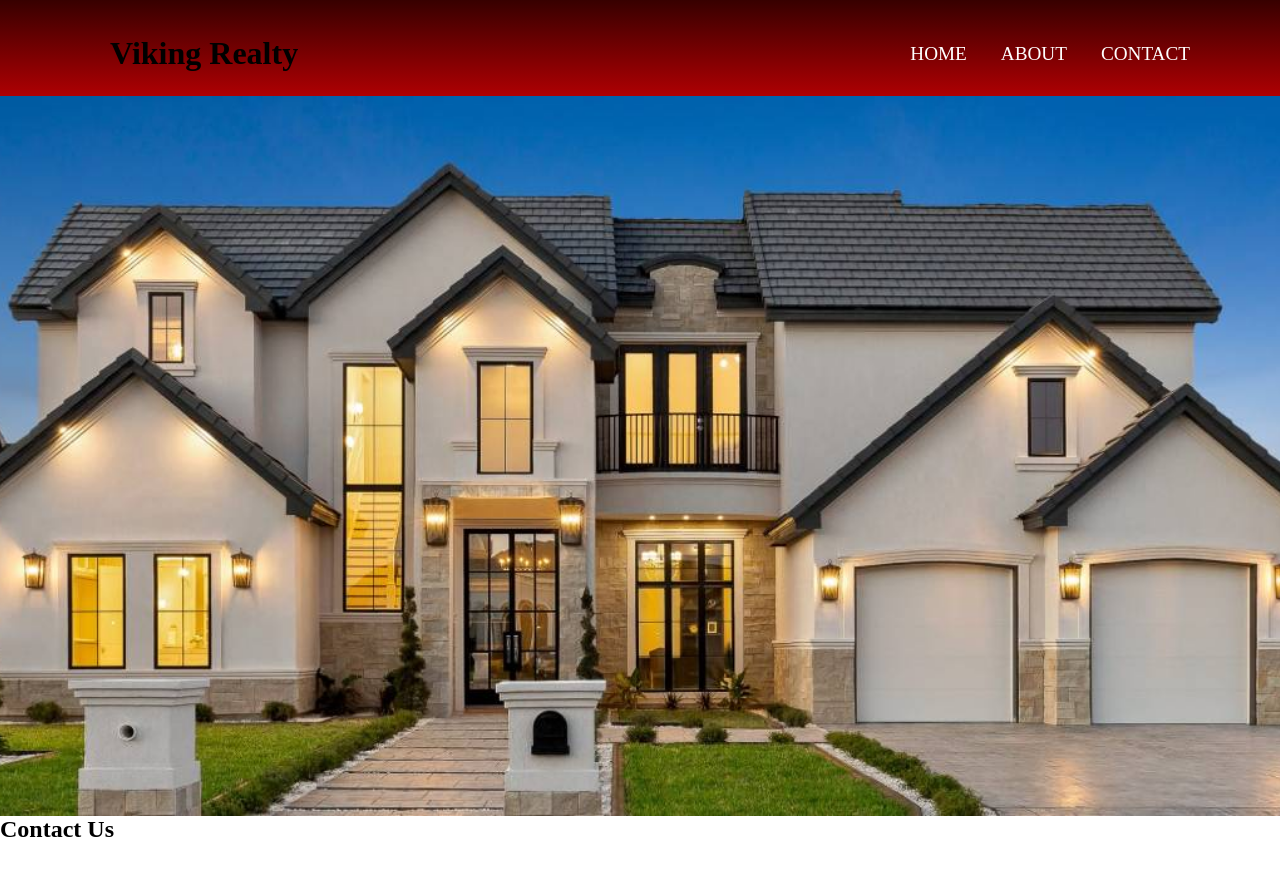
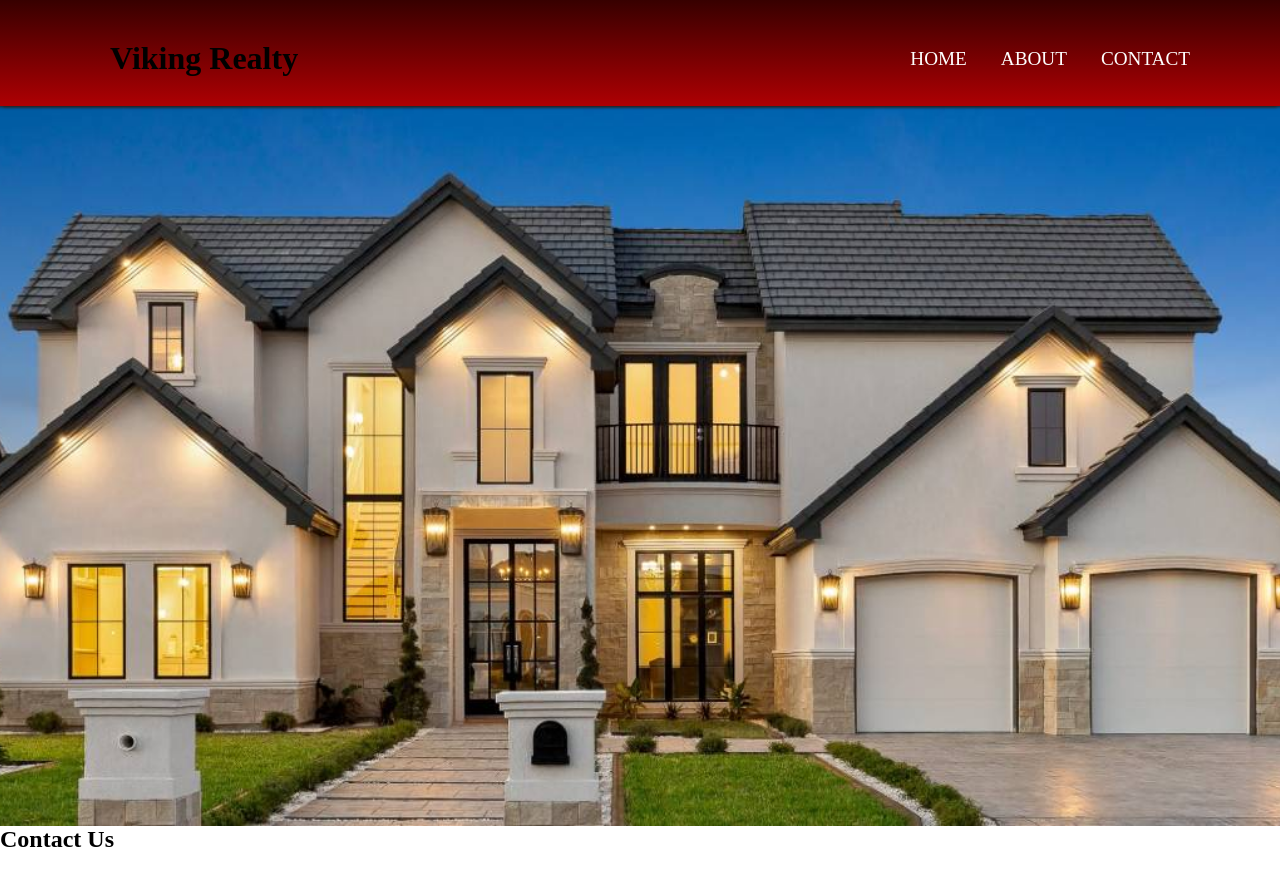
Before and after one commit to AlainPicard0x0/viking-realty, a plain HTML site: page index.html in a window 1280 px wide. Drawn offline with Linux system fonts and the light colour scheme.

Commit message:
Add box-shadow to header-section

```diff
--- a/styles/style.css
+++ b/styles/style.css
@@ -6,7 +6,10 @@
 #header-section {
     background-image: linear-gradient(#370000, #ae0003);
     height: 6rem;
-    padding: 0 25px;
+    padding: 5px 25px;
+    box-shadow: 3px 1px 3px #222, -3px 1px 3px #222;
+    z-index: 2;
+    position: relative;
 }
 
 .col-2-container {
```
